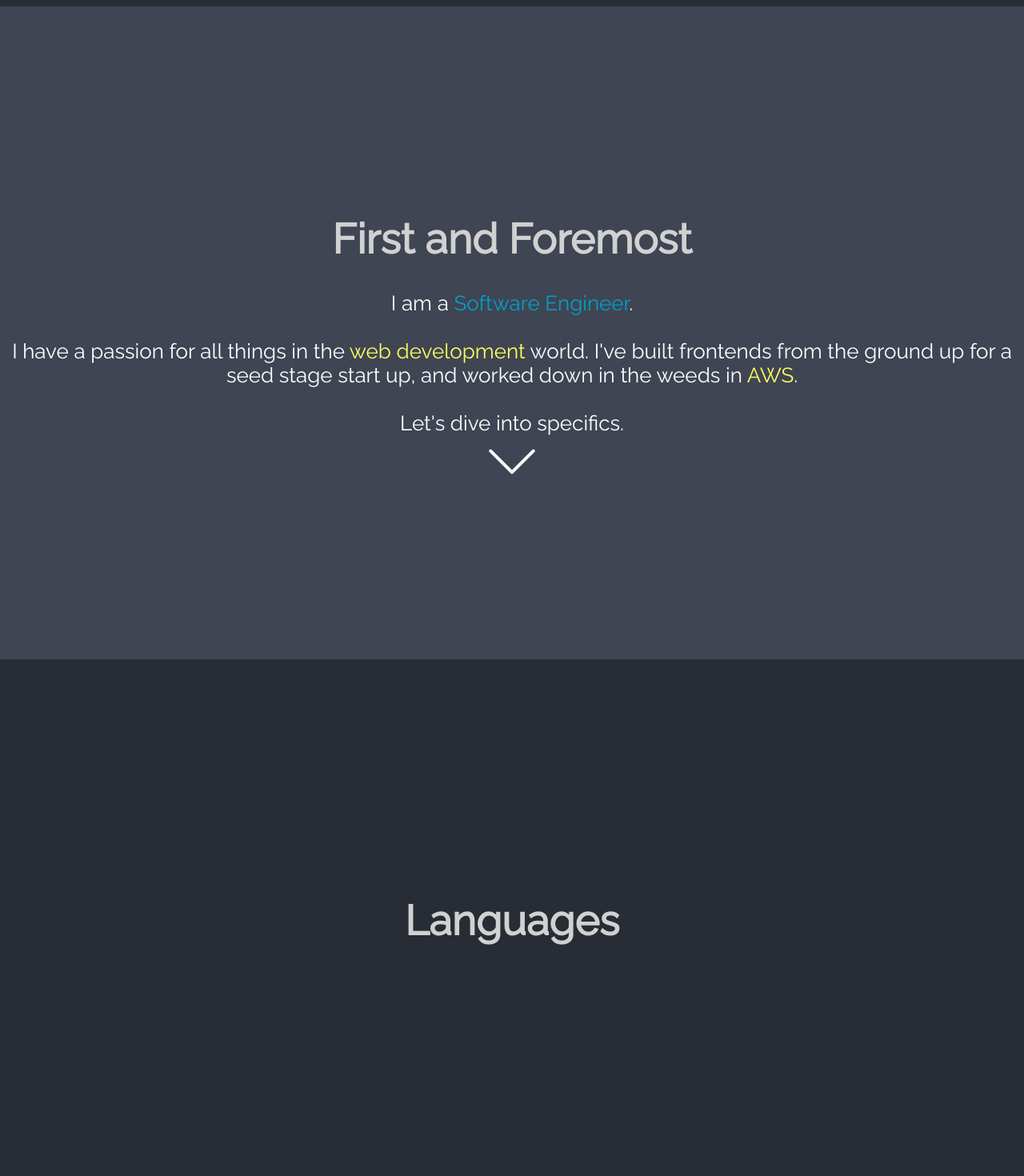
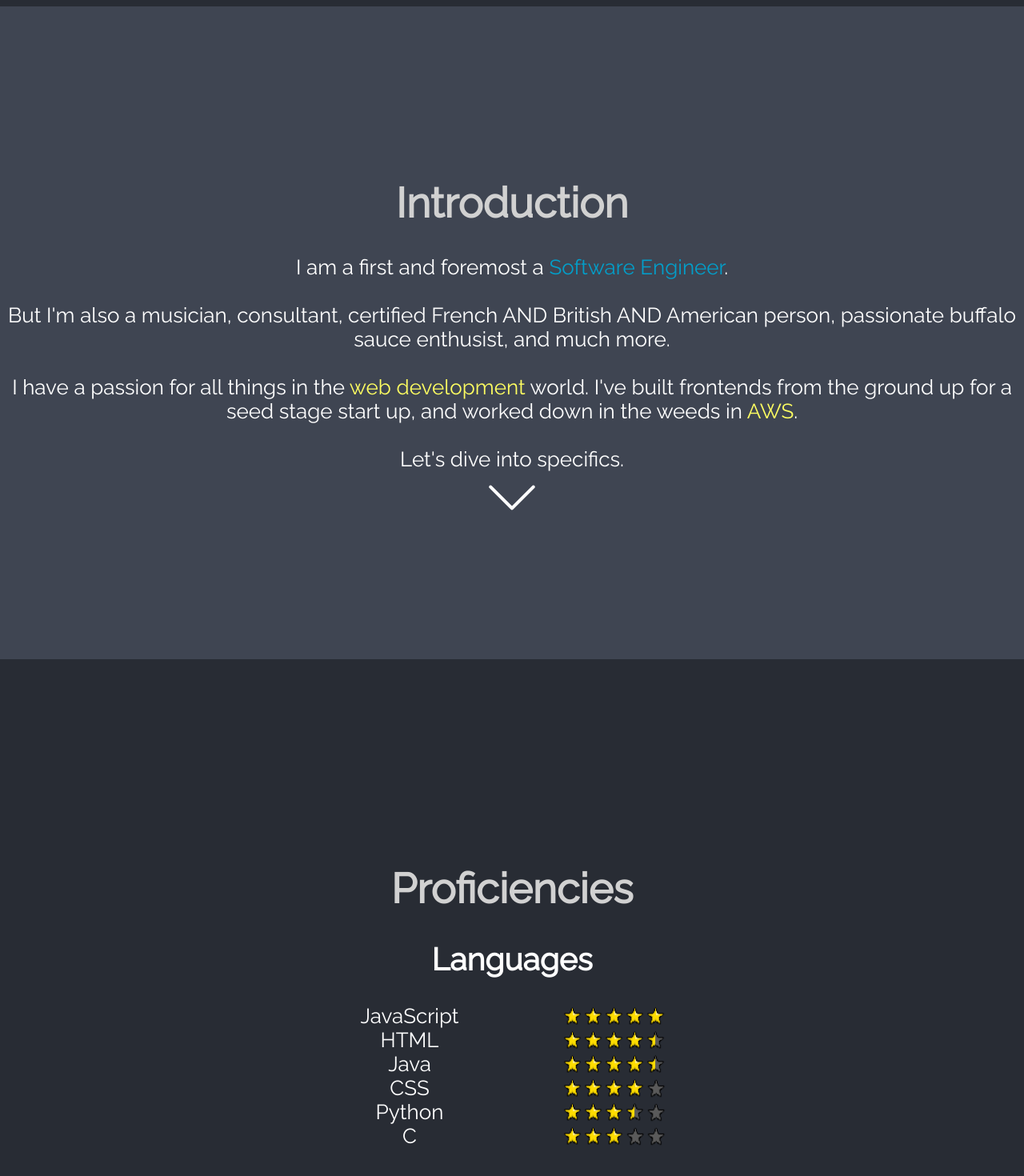
Before and after one commit to wtaylor45/wtaylor.tech, a React (Create React App) app: page / in a window 1280 px wide. Shown: the part 792-2262 px from the top of the page at 80% size. Built offline with nearby package versions, Linux system fonts and the light colour scheme.

Commit message:
Based title add navbar off pages json

```diff
--- a/src/App.js
+++ b/src/App.js
@@ -5,6 +5,7 @@ import Arrow from './down-arrow.svg';
 import InfoSection from './InfoSection/InfoSection';
 import Rating from './Rating/Rating';
 import Languages from './topLanguages.json';
+import Pages from './pages.json';
 import NavBar from './NavBar/NavBar';
 import $ from 'jquery';
 
@@ -24,22 +25,26 @@ class App extends Component {
           <h1 className="main-header">Hi, I'm <span className="accent">Will</span>.</h1>
           <h2 className="secondary-header">Let me tell you about myself.</h2>
           <button onClick={this.arrowClickHandler} className="link-button">
-            <img section="intro" src={Arrow} alt="arrow-down" className="indicator"></img>
+            <img section={Pages[0].id} src={Arrow} alt="arrow-down" className="indicator"></img>
           </button>
         </header>
-        <InfoSection title="First and Foremost" id="intro" type="secondary">
-          <p>I am a <span className="accent">Software Engineer</span>.</p>
+        <InfoSection title={Pages[0].name} id={Pages[0].id} type="secondary">
+          <p>I am a first and foremost a <span className="accent">Software Engineer</span>.</p>
+          <br />
+          <span>But I'm also a musician, consultant, certified French AND British AND American person, passionate buffalo sauce enthusist, and much more.</span>
+          <br/>
           <br/>
           <p>I have a passion for all things in the <span className="accent-secondary">web development</span> world.
           I've built frontends from the ground up for a seed stage start up, and worked down in the weeds in <span className="accent-secondary">AWS</span>.</p>
           <br/>
           <p>Let's dive into specifics.</p>
           <button className="link-button">
-            <img section="lang" src={Arrow} alt="arrow-down" className="indicator" onClick={this.arrowClickHandler}></img>
+            <img section={Pages[1].id} src={Arrow} alt="arrow-down" className="indicator" onClick={this.arrowClickHandler}></img>
           </button>
         </InfoSection>
-        <InfoSection title="Languages" id="lang">
-          {createRatings(Languages, true, "#lang", "fade-right")}
+        <InfoSection title={Pages[1].name} id={Pages[1].id}>
+          <h2>Languages</h2>
+          {createRatings(Languages, true, Pages[1].id, "fade-right")}
         </InfoSection>
       </div>
     );
--- a/src/pages.json
+++ b/src/pages.json
@@ -1,4 +1,4 @@
 [
     {"name": "Introduction", "id":"intro"},
-    {"name": "Languages", "id":"lang"}
+    {"name": "Proficiencies", "id":"prof"}
 ]
```
